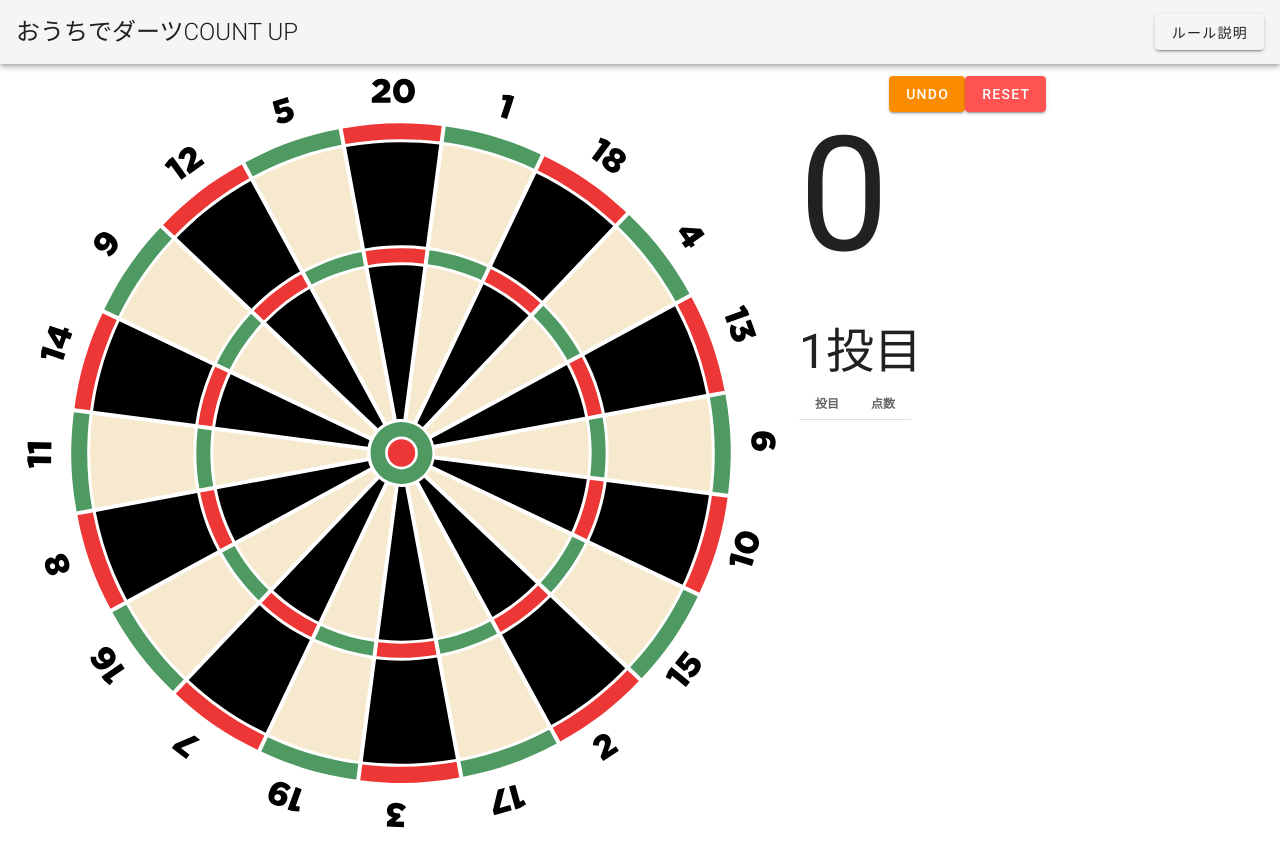
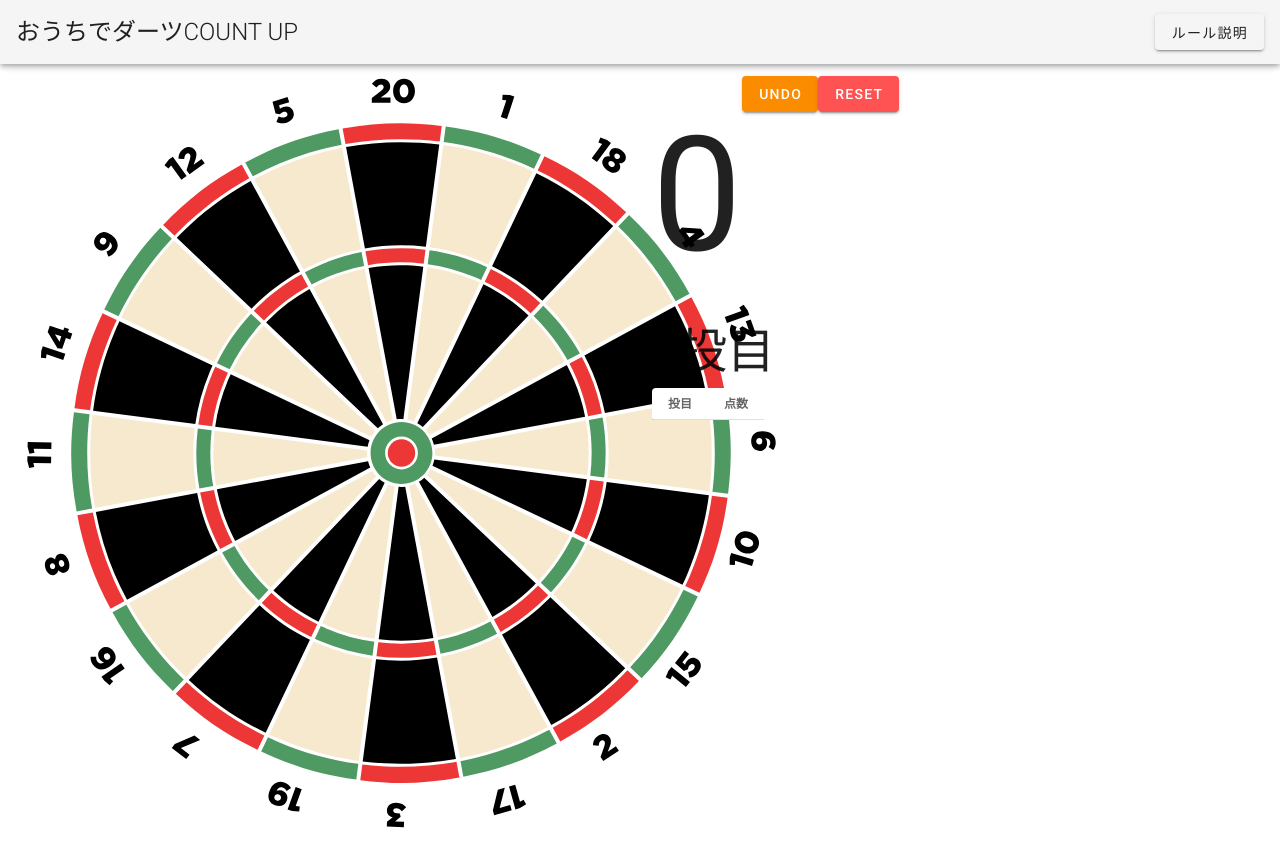
Before and after one commit to nanchovy/countup, a Vue app: page / in a window 1280 px wide. Built offline with nearby package versions, Linux system fonts and the light colour scheme.

Commit message:
add v-flex
v-flexを使ってグリッドシステムを使おうとするもうまく行かない

```diff
--- a/src/App.vue
+++ b/src/App.vue
@@ -30,15 +30,19 @@
 
     <v-content>
       <v-layout>
+        <v-flex xs12 sm6>
           <dart-board
             @clicked="clicked"
           />
+        </v-flex>
+        <v-flex xs12 sm6>
           <score-board
             :history="history"
             :over="over"
             @deleteLastHistory="deleteLastHistory"
             @resetHistory="resetHistory"
           />
+        </v-flex>
       </v-layout>
     </v-content>
   </v-app>
```
Lines whose indentation alone changed are shown as unchanged.
